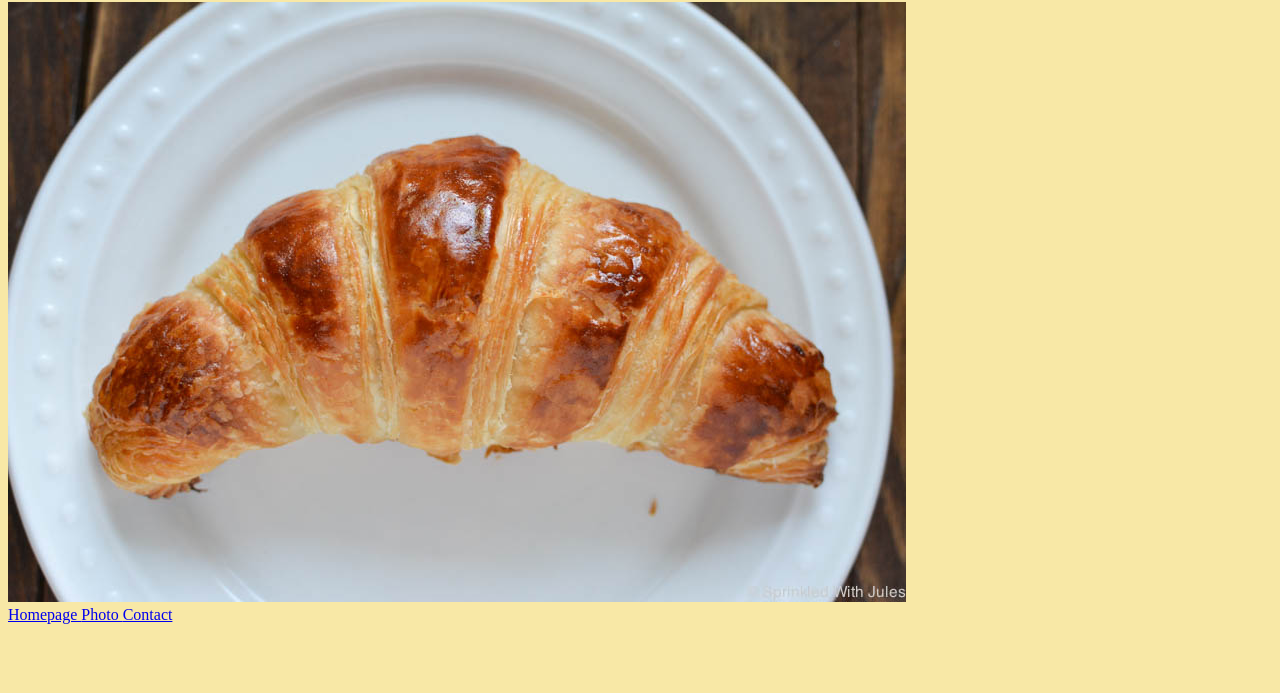
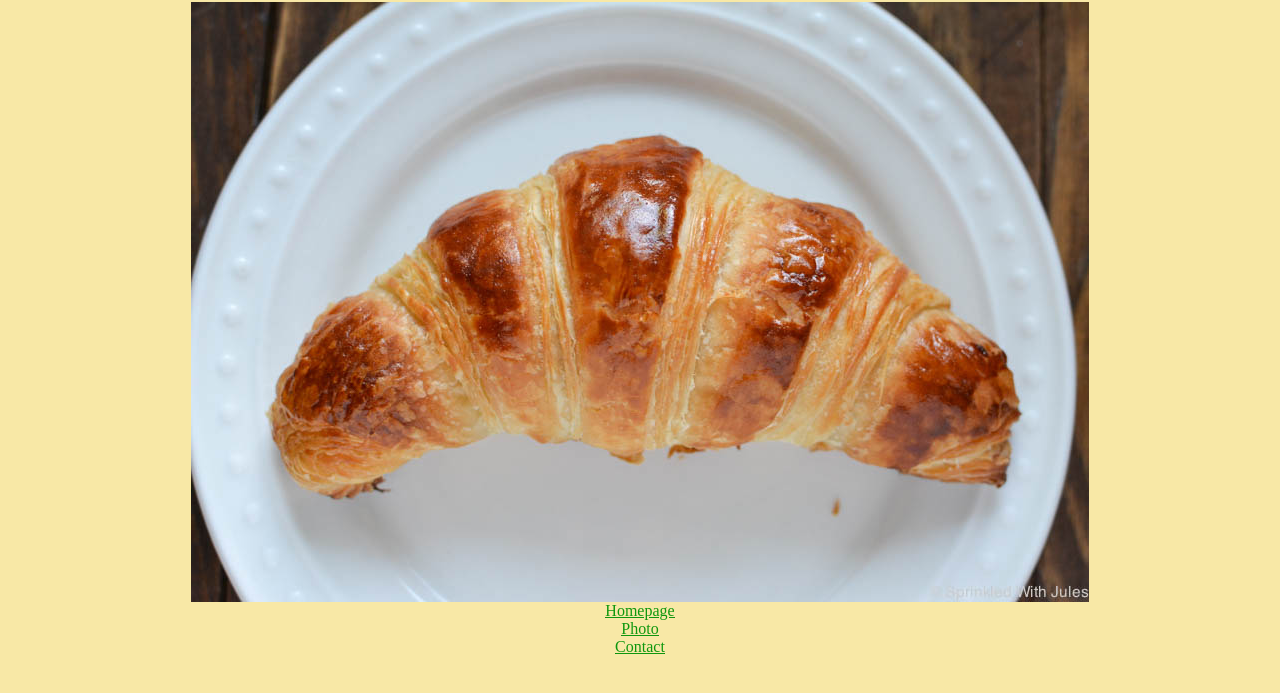
Before and after one commit to mahsajorjani/Croissant, a plain HTML site: page photo.html in a window 1280 px wide. Shown: the part 79-772 px from the top of the page. Drawn offline with Linux system fonts and the light colour scheme.

Commit message:
improve css

```diff
--- a/css/styles.css
+++ b/css/styles.css
@@ -21,7 +21,29 @@ p {
 }
 
 a {
-    color: -webkit-link;
+
     cursor: pointer;
     text-decoration: underline;
+    display: block;
+
 }
+.croissant-pic {
+    display: block;
+    margin-left: auto;
+    margin-right: auto;
+}
+footer {
+    display: block;
+    text-align: center;
+    cursor: pointer;
+    text-decoration: underline;
+  position: relative;
+  top: 0;
+  left: 0;
+  transform: none;
+
+}
+footer a {
+    margin: 0 10px;
+    color: rgb(14, 151, 14);
+}
--- a/photo.html
+++ b/photo.html
@@ -4,7 +4,7 @@
     <meta charset="UTF-8">
     <meta http-equiv="X-UA-Compatible" content="IE=edge">
     <meta name="viewport" content="width=device-width, initial-scale=1.0">
-    <link rel="stylesheet" href="/css/styles.css">
+    <link rel="stylesheet" href="css/styles.css">
     <title>Photo</title>
 </head>
 <body>
@@ -12,7 +12,7 @@
         🥐 A picture of a croissant
 
     </h1>
-   <img src="/src/croissant.jpg" alt="croissant-made" class="croissant-pic">
+   <img src="src/croissant.jpg" alt="croissant-made" class="croissant-pic">
 
    <footer>
     <a href="index.html">
```
Also changed, not shown: contact.html (+4 -2 lines), index.html (+1 -1 lines).
